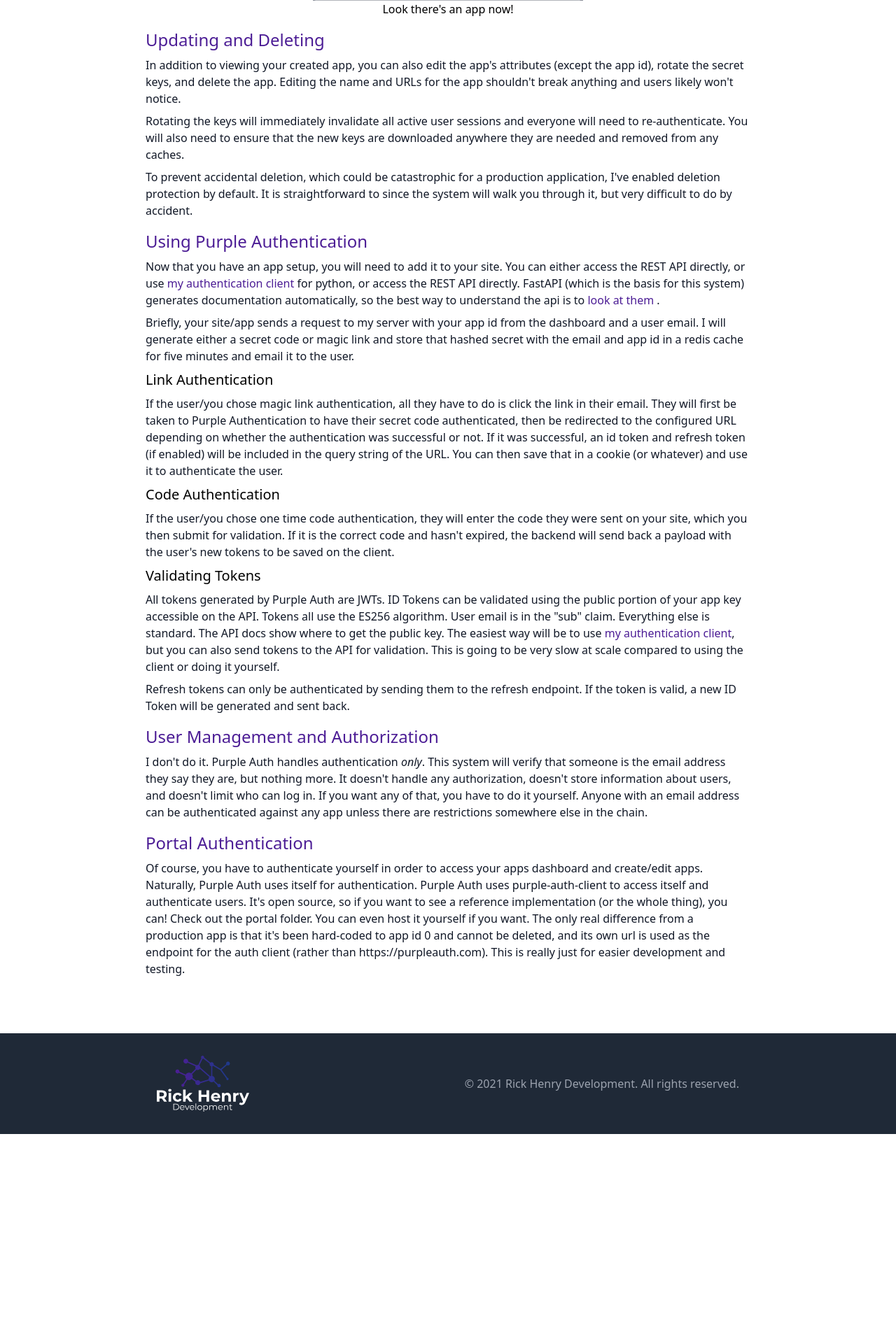
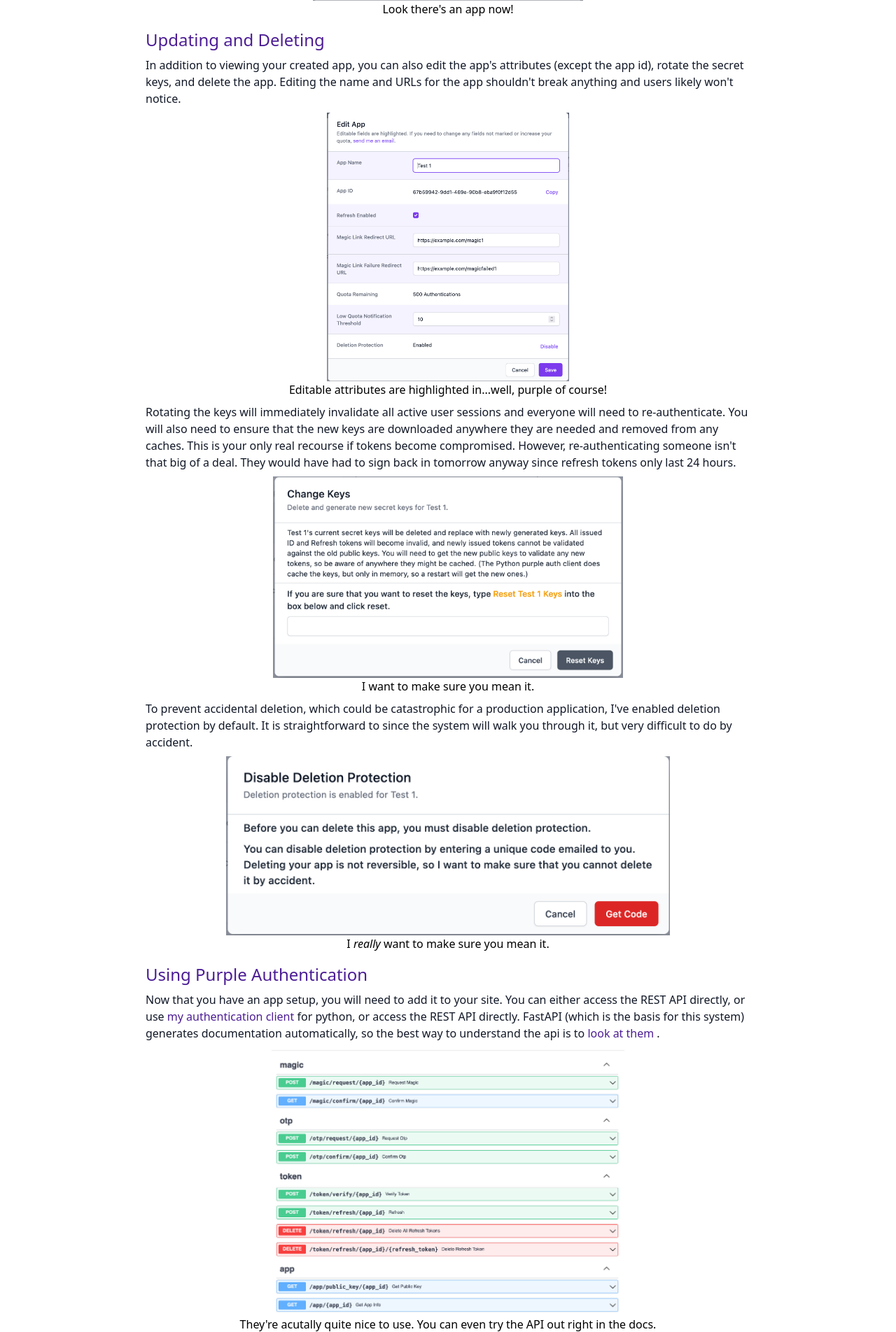
Before and after one commit to rickh94/purple-auth, a Python web app: template src/app/portal/templates/walkthrough.html in a window 1280 px wide. Shown: the part 1277-3181 px from the top of the page at 70% size. Before the commit the page ends 2898 px from the top, so only its background shows below. Run offline with Jinja, Linux system fonts and the light colour scheme; the template is opened without the code that fills it, so the values that code supplies are empty; some libraries are stand-ins or nearby versions.

Commit message:
add more images to the walkthrough
Signed-off-by: Rick Henry <rickhenry@rickhenry.dev>

```diff
--- a/src/app/dependencies.py
+++ b/src/app/dependencies.py
@@ -1,13 +1,11 @@
 import datetime
-from urllib.parse import quote_plus
 
 import mongox
 from fastapi import HTTPException, Depends
-from motor import motor_asyncio
 
 from app import config
+from app.io import email as io_email
 from app.models.client_app_model import ClientApp
-from app.io import email as io_email
 
 
 async def check_client_app(app_id: str):
--- a/src/app/portal/templates/walkthrough.html
+++ b/src/app/portal/templates/walkthrough.html
@@ -61,18 +61,50 @@
           Editing the name and URLs for the app shouldn't break anything and users
           likely won't notice.
         </p>
+        <figure class="">
+          <img
+            src="/static/img/edit_form.png"
+            alt="Edit the app attributes"
+            class="h-auto w-full md:h-96 md:w-auto mx-auto"
+          >
+          <figcaption class="text-center">
+            Editable attributes are highlighted in...well, purple of course!
+          </figcaption>
+        </figure>
         <p class="text-gray-900">
           Rotating the keys will immediately invalidate all active user sessions and
           everyone will need to re-authenticate. You will also need to ensure that
           the new keys are downloaded anywhere they are needed and removed from any
-          caches.
+          caches. This is your only real recourse if tokens become compromised. However,
+          re-authenticating someone isn't that big of a deal. They would have had to
+          sign back in tomorrow anyway since refresh tokens only last 24 hours.
         </p>
+        <figure class="">
+          <img
+            src="/static/img/change_keys.png"
+            alt="Edit the app attributes"
+            class="h-auto w-full md:h-72 md:w-auto mx-auto"
+          >
+          <figcaption class="text-center">
+            I want to make sure you mean it.
+          </figcaption>
+        </figure>
         <p class="text-gray-900">
           To prevent accidental deletion, which could be catastrophic for a production
           application, I've enabled deletion protection by default. It is
           straightforward to since the system will walk you through it, but very
           difficult to do by accident.
         </p>
+        <figure class="">
+          <img
+            src="/static/img/deletion_protection.png"
+            alt="Edit the app attributes"
+            class="h-auto w-full md:h-64 md:w-auto mx-auto"
+          >
+          <figcaption class="text-center">
+            I <em class="italic">really</em> want to make sure you mean it.
+          </figcaption>
+        </figure>
       </section>
       <section class="space-y-2" id="using">
         <h4 class="text-2xl text-violet-900">Using Purple Authentication</h4>
@@ -88,6 +120,17 @@
             look at them
           </a>.
         </p>
+        <figure class="">
+          <img
+            src="/static/img/api_docs.png"
+            alt="App creation form"
+            class="h-auto w-full md:h-96 md:w-auto mx-auto"
+          >
+          <figcaption class="text-center">
+            They're acutally quite nice to use. You can even try the API out right
+            in the docs.
+          </figcaption>
+        </figure>
         <p class="text-gray-900">
           Briefly, your site/app sends a request to my server with your app id from the
           dashboard and a user email. I will generate either a secret code or magic
@@ -105,6 +148,16 @@
           whatever)
           and use it to authenticate the user.
         </p>
+        <figure class="">
+          <img
+            src="/static/img/login_link.png"
+            alt="App creation form"
+            class="h-auto w-full md:h-24 md:w-auto mx-auto"
+          >
+          <figcaption class="text-center">
+            It's ugly, but it's one click!
+          </figcaption>
+        </figure>
         <h6 class="text-xl">Code Authentication</h6>
         <p class="text-gray-900">
           If the user/you chose one time code authentication, they will enter the code
@@ -112,6 +165,18 @@
           the correct code and hasn't expired, the backend will send back a payload with
           the user's new tokens to be saved on the client.
         </p>
+        <figure class="">
+          <img
+            src="/static/img/enter_code.png"
+            alt="App creation form"
+            class="h-auto w-full md:h-64 md:w-auto mx-auto"
+          >
+          <figcaption class="text-center">
+            I send the user to a code form and stick their email address in a hidden
+            input. If you don't submit the email address and code, the server will
+            have no idea if it's right.
+          </figcaption>
+        </figure>
         <h6 class="text-xl">Validating Tokens</h6>
         <p class="text-gray-900">
           All tokens generated by Purple Auth are JWTs. ID Tokens can be validated using
--- a/src/app/static/main.css
+++ b/src/app/static/main.css
@@ -789,10 +789,6 @@ select {
   margin-top: 2rem;
 }
 
-.ml-10 {
-  margin-left: 2.5rem;
-}
-
 .block {
   display: block;
 }
@@ -841,6 +837,10 @@ select {
   height: 2rem;
 }
 
+.h-auto {
+  height: auto;
+}
+
 .h-4 {
   height: 1rem;
 }
@@ -861,30 +861,6 @@ select {
   height: 0.75rem;
 }
 
-.h-32 {
-  height: 8rem;
-}
-
-.h-64 {
-  height: 16rem;
-}
-
-.h-72 {
-  height: 18rem;
-}
-
-.h-96 {
-  height: 24rem;
-}
-
-.h-auto {
-  height: auto;
-}
-
-.max-h-96 {
-  max-height: 24rem;
-}
-
 .min-h-screen {
   min-height: 100vh;
 }
@@ -957,6 +933,10 @@ select {
   max-width: 28rem;
 }
 
+.max-w-4xl {
+  max-width: 56rem;
+}
+
 .max-w-2xl {
   max-width: 42rem;
 }
@@ -967,14 +947,6 @@ select {
 
 .max-w-xs {
   max-width: 20rem;
-}
-
-.max-w-4xl {
-  max-width: 56rem;
-}
-
-.max-w-5xl {
-  max-width: 64rem;
 }
 
 .flex-1 {
@@ -2359,6 +2331,22 @@ html {
     height: 24rem;
   }
 
+  .md\:h-72 {
+    height: 18rem;
+  }
+
+  .md\:h-64 {
+    height: 16rem;
+  }
+
+  .md\:h-32 {
+    height: 8rem;
+  }
+
+  .md\:h-24 {
+    height: 6rem;
+  }
+
   .md\:w-auto {
     width: auto;
   }
```
Also changed, not shown: src/app/static/img/api_docs.png (added), src/app/static/img/change_keys.png (added), src/app/static/img/deletion_protection.png (added), src/app/static/img/edit_form.png (added), src/app/static/img/enter_code.png (added), src/app/static/img/login_link.png (added).
